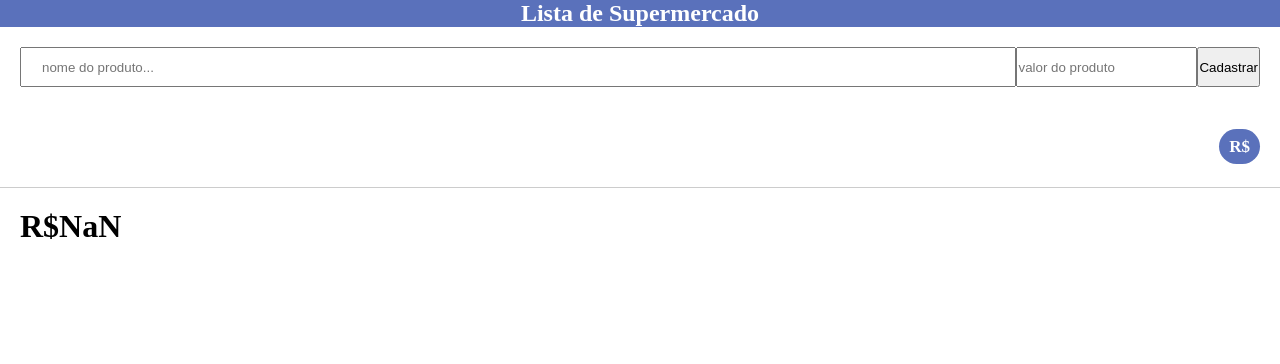
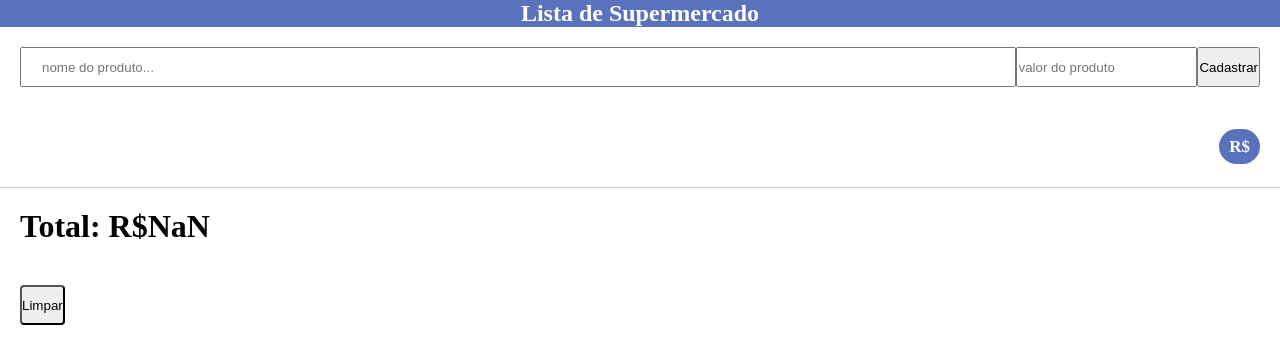
Before and after one commit to Ericksulino/ListCompras, a plain HTML site: page index.html in a window 1280 px wide. Both pictures are taken after a click on the input "Cadastrar". Drawn offline with Linux system fonts and the light colour scheme.

Commit message:
add button Limpar

```diff
--- a/index.html
+++ b/index.html
@@ -45,6 +45,13 @@
             .soma-produto{
                 margin: 20px;
             }
+            button{
+                margin: 20px;
+                flex: 1;
+                height: 40px;
+                text-align: center;
+                border-radius: 4px;
+            }
         </style>
     </head>
     <body>
@@ -60,8 +67,11 @@
 
         </div>
         <div class="soma-produto">
-            <h1>Total:</h1>
+            <h1>Total: R$0,00</h1>
         </div>
+
+        <button name="Limpar">Limpar</button>
+
         <script src ="script.js"></script>
     </body>
 </html>
--- a/script.js
+++ b/script.js
@@ -12,7 +12,7 @@ document.querySelector('input[type=submit]')
     });
     let listaProd = document.querySelector('.lista-produtos');
     listaProd.innerHTML = "";
-    let soma = 0;
+    var soma = 0;
     items.map((val) =>{
         soma+=parseFloat(val.valor);
         listaProd.innerHTML+= `
@@ -25,5 +25,13 @@ document.querySelector('input[type=submit]')
     soma = soma.toFixed(2)
     nomeProd.value = "";
     precoProd.value = "";
-    elemSoma.innerHTML = 'R$'+soma;
-})
+    elemSoma.innerHTML = 'Total: R$'+soma;
+});
+
+document.querySelector('button[name=Limpar]')
+.addEventListener('click',() =>{
+    items = [];
+    soma = 0;
+    document.querySelector('.lista-produtos').innerHTML = "";
+    document.querySelector('.soma-produto h1').innerHTML = 'Total: R$0,00'
+});
```
